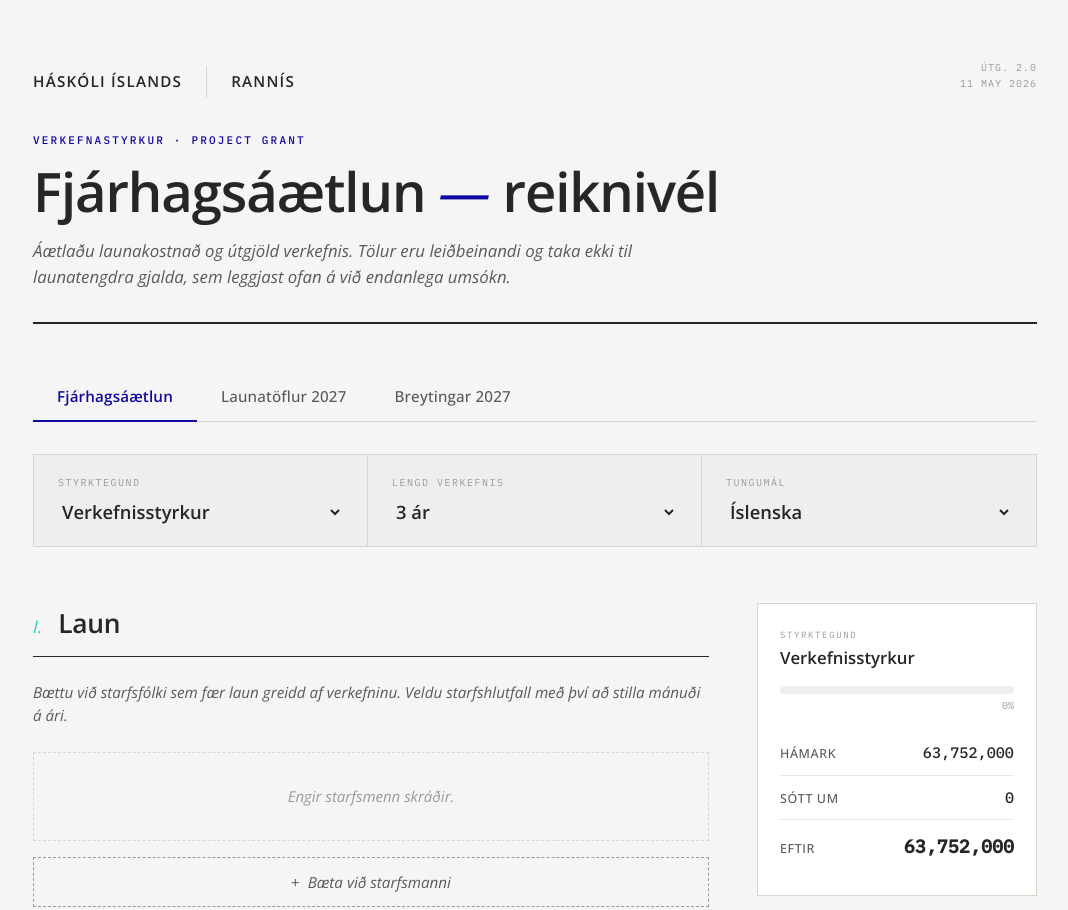
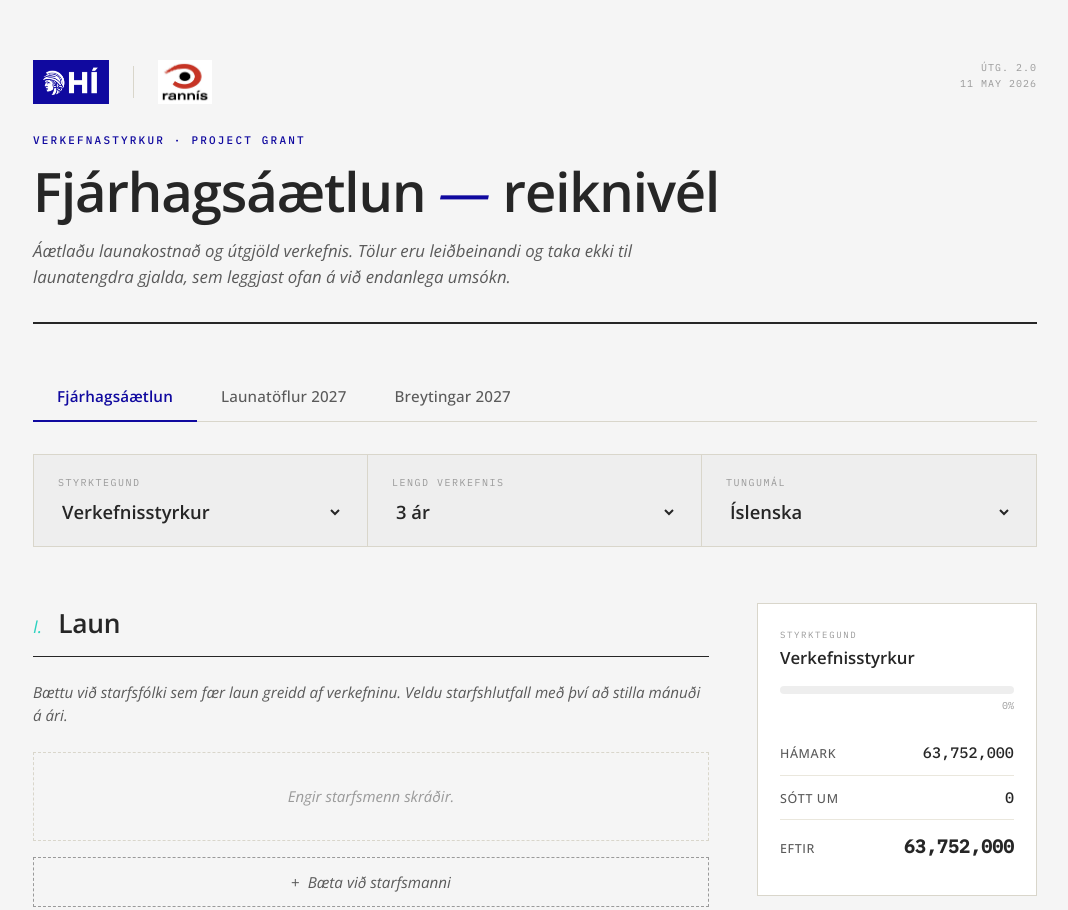
Before and after one commit to menntavisindastofnun/Rannsoknasjodur_Rannis, a plain HTML site: page index.html in a window 1280 px wide. Shown: the top 910 px of the page, without its empty margins (105-1173 px from the left). Drawn offline with nearby package versions, Linux system fonts and the light colour scheme.

Commit message:
Update index.html

```diff
--- a/index.html
+++ b/index.html
@@ -1544,12 +1544,12 @@
         5. If files are missing, the text fallback will show instead.
       -->
       <div class="logo-slot">
-        <img src="hi-logo.svg" alt="Háskóli Íslands" onerror="this.style.display='none'; this.nextElementSibling.style.display='inline';">
+        <img src="Hi_logo@2x.png" alt="Háskóli Íslands" onerror="this.style.display='none'; this.nextElementSibling.style.display='inline';">
         <span class="logo-fallback" style="display:none;">HÁSKÓLI&nbsp;ÍSLANDS</span>
       </div>
       <div class="logo-divider"></div>
       <div class="logo-slot">
-        <img src="rannis-logo.svg" alt="Rannís" onerror="this.style.display='none'; this.nextElementSibling.style.display='inline';">
+        <img src="rannis.jpg" alt="Rannís" onerror="this.style.display='none'; this.nextElementSibling.style.display='inline';">
         <span class="logo-fallback" style="display:none;">RANNÍS</span>
       </div>
     </div>
```
